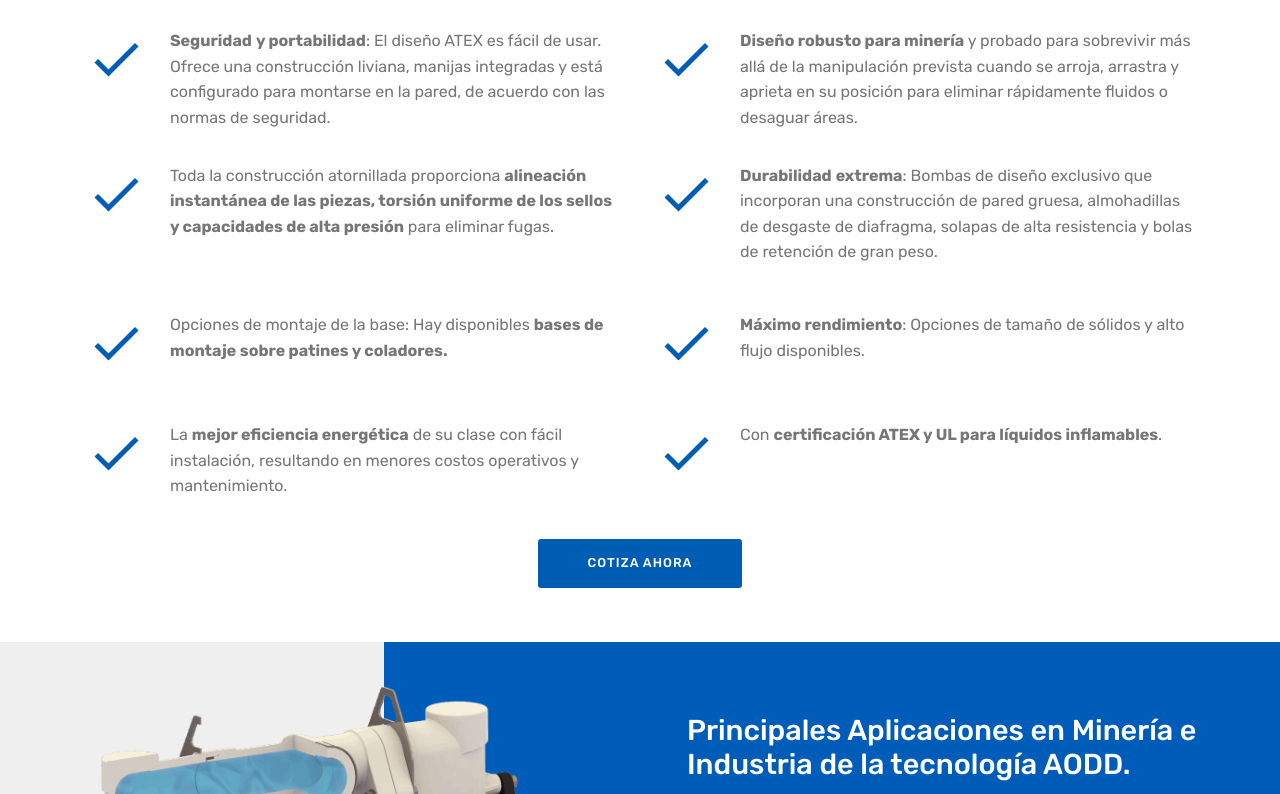
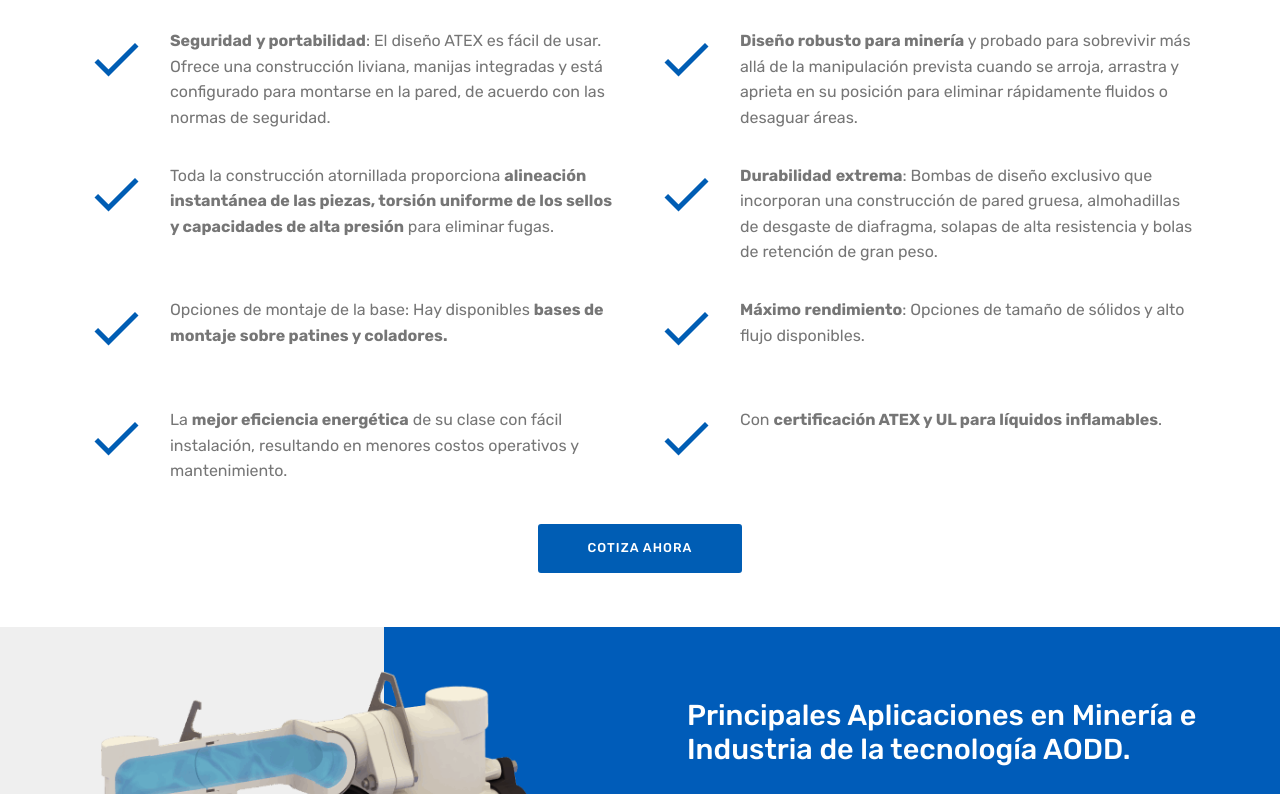
Before and after one commit to eGlobalOne/Sandpiper-norte, a plain HTML site: page index.html in a window 1280 px wide. Shown: the part 1254-2048 px from the top of the page. Drawn offline with Linux system fonts and the light colour scheme.

Commit message:
create github pages

```diff
--- a/assets/mobirise/css/mbr-additional.css
+++ b/assets/mobirise/css/mbr-additional.css
@@ -1190,7 +1190,7 @@ section.lazy-placeholder:after {
 }
 .cid-s83ye7I8ml {
   padding-top: 0px;
-  padding-bottom: 15px;
+  padding-bottom: 0px;
   background-color: #ffffff;
 }
 .cid-s83ye7I8ml h4 {
--- a/index.html
+++ b/index.html
@@ -79,7 +79,7 @@
     </nav>
 </section>
 
-<section class="engine"><a href="https://mobirise.info/m">site design templates</a></section><section class="header14 cid-s2b0tb94bl mbr-parallax-background" id="header14-1e">
+<section class="engine"><a href="https://mobirise.info/z">best css templates</a></section><section class="header14 cid-s2b0tb94bl mbr-parallax-background" id="header14-1e">
 
 
 
@@ -279,7 +279,7 @@
                     </div>
                     <div class="card-box media-body">
 
-                        <p class="mbr-text mbr-fonts-style display-7"><strong>Durabilidad</strong> <strong>extrema</strong>: Bombas de diseño exclusivo que incorporan una construcción de pared gruesa, almohadillas de desgaste de diafragma, solapas de alta resistencia y bolas de retención de gran peso.&nbsp; &nbsp; &nbsp; &nbsp; &nbsp; &nbsp; &nbsp; &nbsp; &nbsp; &nbsp; &nbsp; &nbsp; &nbsp; &nbsp; &nbsp; &nbsp; &nbsp; &nbsp;</p>
+                        <p class="mbr-text mbr-fonts-style display-7"><strong>Durabilidad</strong> <strong>extrema</strong>: Bombas de diseño exclusivo que incorporan una construcción de pared gruesa, almohadillas de desgaste de diafragma, solapas de alta resistencia y bolas de retención de gran peso.</p>
                     </div>
                 </div>
             </div>
```
Also changed, not shown: 1 other file.
